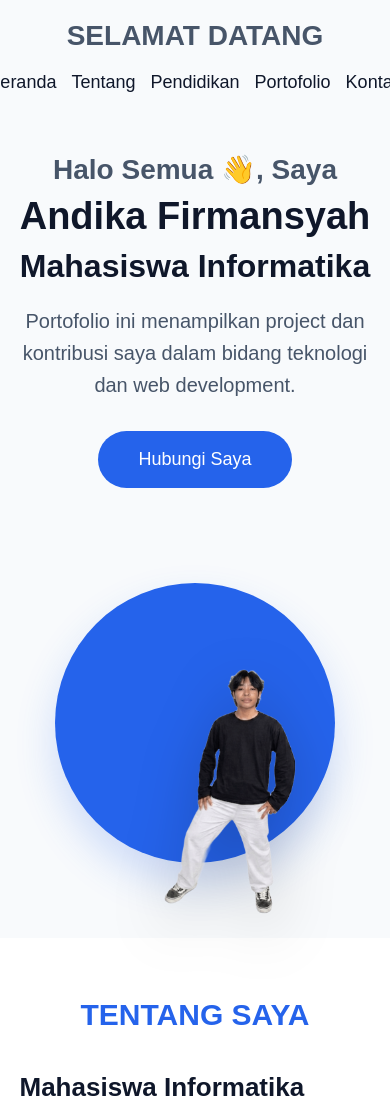
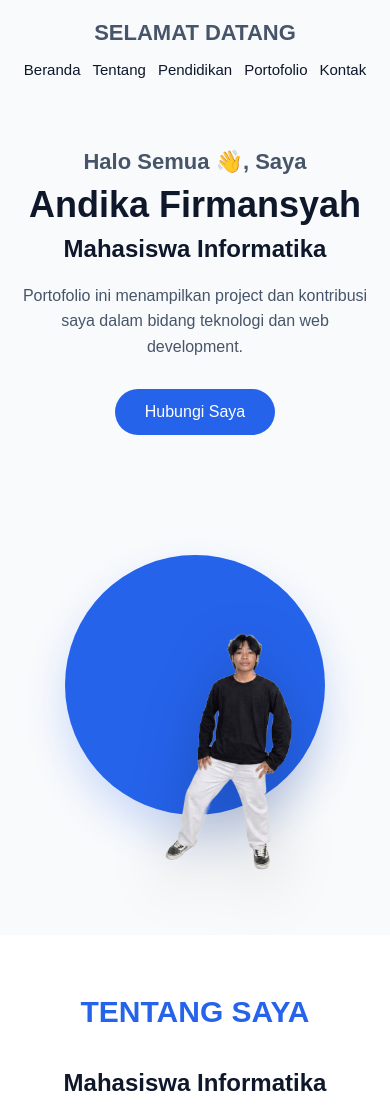
Before and after one commit to andikafirmansyahh/Portofolio-Andika, a plain HTML site: page index.html in a window 390 px wide. Shown: the top 1106 px of the page. Drawn offline with Linux system fonts and the light colour scheme.

Commit message:
update style mobile

```diff
--- a/style.css
+++ b/style.css
@@ -232,69 +232,130 @@ button {
 @media screen and (max-width: 768px) {
     nav {
         flex-direction: column;
-        padding: 20px;
-        gap: 20px;
+        padding: 20px 5%;
+        gap: 15px;
     }
 
     nav ul {
-        gap: 15px;
-        font-size: 14px;
+        flex-wrap: wrap;
+        justify-content: center;
+        gap: 12px;
+    }
+
+    nav a {
+        font-size: 15px;
+    }
+
+    .logo {
+        font-size: 22px;
+        text-align: center;
     }
 
     .hero {
         flex-direction: column;
-        padding: 40px 5%;
+        padding: 50px 5%;
         text-align: center;
+        gap: 30px;
     }
 
     .hero-left {
         width: 100%;
-        margin-bottom: 60px;
+        margin-bottom: 20px;
+    }
+
+    .hero-left h3 {
+        font-size: 22px;
     }
 
     .hero-left h1 {
-        font-size: 38px;
+        font-size: 36px;
+    }
+
+    .hero-left h2 {
+        font-size: 24px;
+    }
+
+    .hero-left p {
+        font-size: 16px;
+        line-height: 1.6;
+    }
+
+    button {
+        padding: 14px 30px;
+        font-size: 16px;
     }
 
     .hero-right {
         width: 100%;
-        height: 350px;
+        max-width: 320px;
+        height: 400px;
+        margin: 0 auto;
     }
 
     .circle {
-        width: 280px;
-        height: 280px;
+        width: 260px;
+        height: 260px;
     }
 
     .main-profile {
-        width: 85%;
+        width: 90%;
         top: 0;
     }
 
-    /* Sembunyikan kartu melayang di HP agar tidak menutupi wajah atau buat mereka kecil */
     .floating-card {
         display: none;
     }
 
     .about-content {
         flex-direction: column;
-        gap: 40px;
+        gap: 30px;
+        text-align: center;
     }
 
-    .about, .education, .portfolio, .contact {
-        padding: 60px 5%;
+    .about-left h2,
+    .about-right h2 {
+        font-size: 24px;
     }
 
-    .about-left h2, .about-right h2 {
-        font-size: 26px;
+    .about-left p,
+    .about-right p {
+        font-size: 16px;
+    }
+
+    .education-logos {
+        gap: 20px;
     }
 
     .logo-item {
-        width: 80px;
-        height: 80px;
+        width: 75px;
+        height: 75px;
+    }
+
+    .project-container {
+        flex-direction: column;
+        align-items: center;
+    }
+
+    .project-card {
+        width: 100%;
+        max-width: 100%;
+        text-align: center;
+    }
+
+    .project-card h3 {
+        margin-top: 15px;
+        font-size: 20px;
+    }
+
+    .contact-info p {
+        font-size: 15px;
+        word-break: break-word;
+    }
+
+    .about,
+    .education,
+    .portfolio,
+    .contact {
+        padding: 60px 5%;
     }
 }
-
-html {
-    scroll-behavior: smooth;
-}
```
